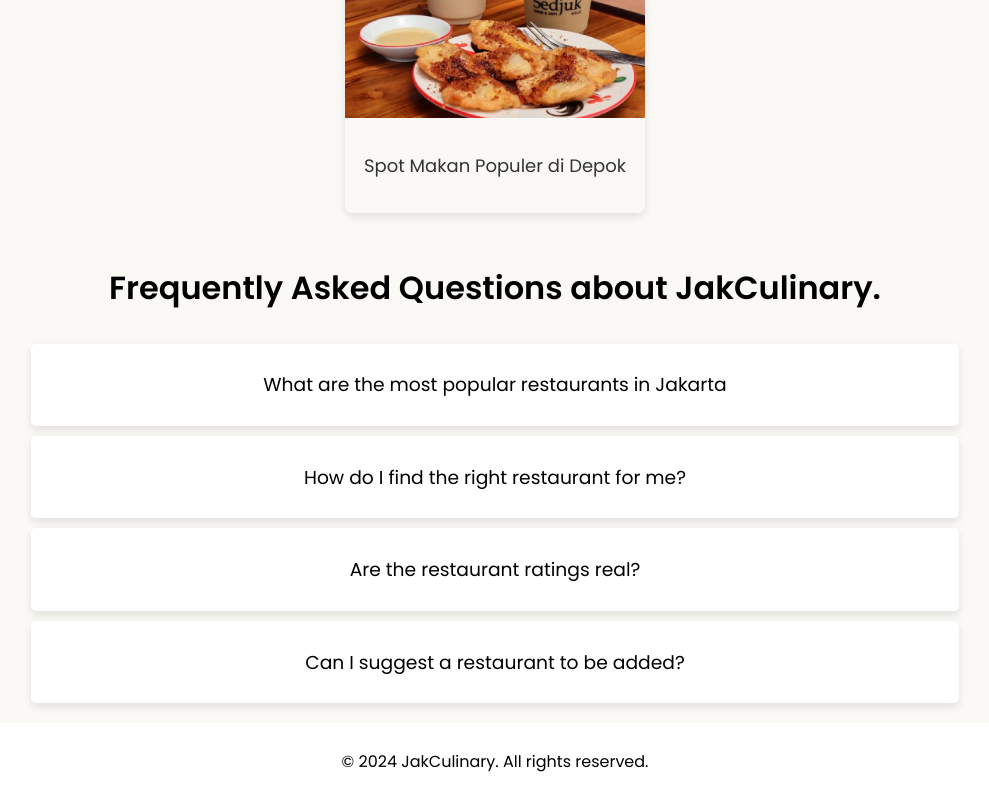
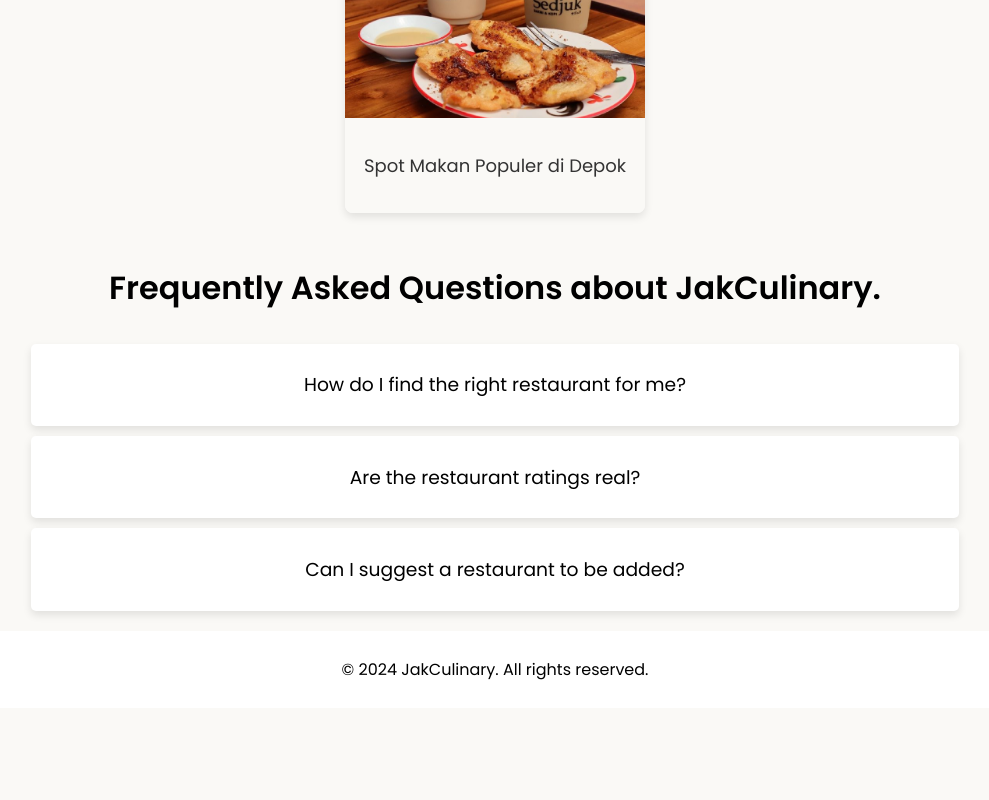
Before and after one commit to divanamecca/kel1_ti2B_tb2, a React (Vite) app: page / in a window 1280 px wide. Shown: the part 1176-1976 px from the top of the page, without its empty margins (145-1134 px from the left). After the commit the page ends 1884 px from the top, so only its background shows below. Built offline with nearby package versions, Linux system fonts and the light colour scheme.

Commit message:
delete first faq, before we have 4 faqs now we just have 3

```diff
--- a/src/pages/Home.jsx
+++ b/src/pages/Home.jsx
@@ -58,14 +58,6 @@ const Home = () => {
                 </div>
                 <div className="faq-body">
                   <Faq
-                    question={
-                      "What are the most popular restaurants in Jakarta"
-                    }
-                    answer={
-                      " Some of the most popular restaurants in Jakarta include: These restaurants are known for their delicious food and great service."
-                    }
-                  />
-                  <Faq
                     question={"How do I find the right restaurant for me?"}
                     answer={
                       "You can browse by food category, like Family Food or Street Food. Each restaurant shows a photo, rating, and location, so it's easy to choose what you like."
```
